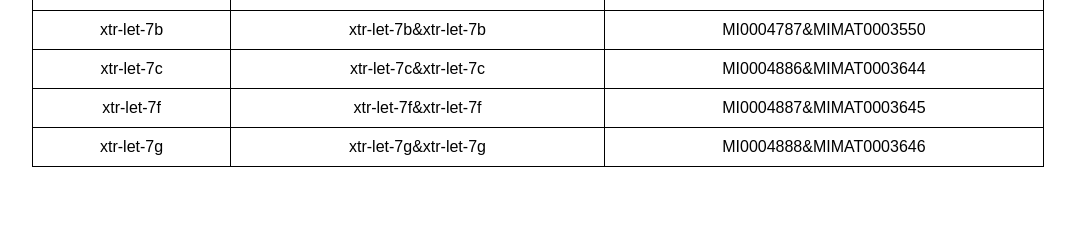
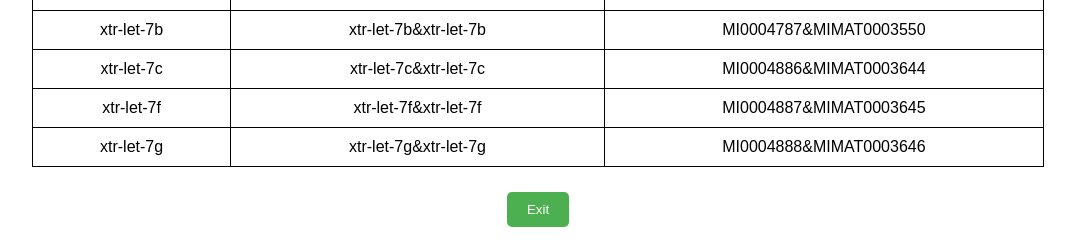
Before and after one commit to Afromerom/PERSONAL_PY, a Flask app: page /visualization in a window 1280 px wide. Shown: the part 1190-1430 px from the top of the page, without its empty margins (102-1177 px from the left). Before the commit the page ends 1357 px from the top, so only its background shows below. Run offline with Flask 3, Linux system fonts and the light colour scheme.

Commit message:
visualexit

```diff
--- a/WEB/mi_web/templates/visualization.html
+++ b/WEB/mi_web/templates/visualization.html
@@ -25,6 +25,21 @@
         th {
             background-color: #4CAF50;
             color: white;
+        }
+        .button-container {
+            margin-top: 20px;
+        }
+        .button-container button {
+            background-color: #4CAF50;
+            color: white;
+            border: none;
+            padding: 10px 20px;
+            margin: 5px;
+            cursor: pointer;
+            border-radius: 5px;
+        }
+        .button-container button:hover {
+            background-color: #45a049;
         }
     </style>
 </head>
@@ -72,5 +87,11 @@
             <tr><td>xtr-let-7g</td><td>xtr-let-7g&amp;xtr-let-7g</td><td>MI0004888&amp;MIMAT0003646</td></tr>
         </tbody>
     </table>
+
+    <!-- Contenedor para el botón de salida -->
+    <div class="button-container">
+        <button onclick="window.location.href='/logout'">Exit</button>
+    </div>
+
 </body>
 </html>
```
